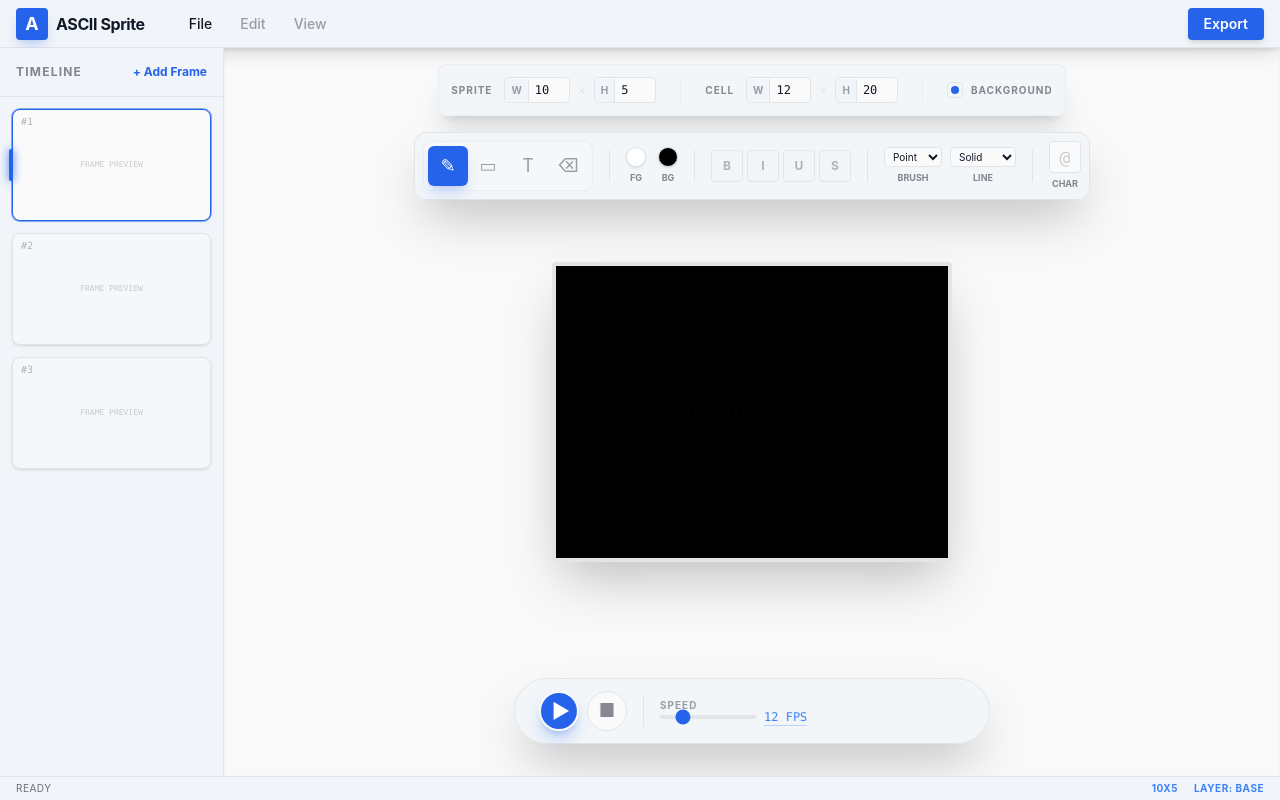
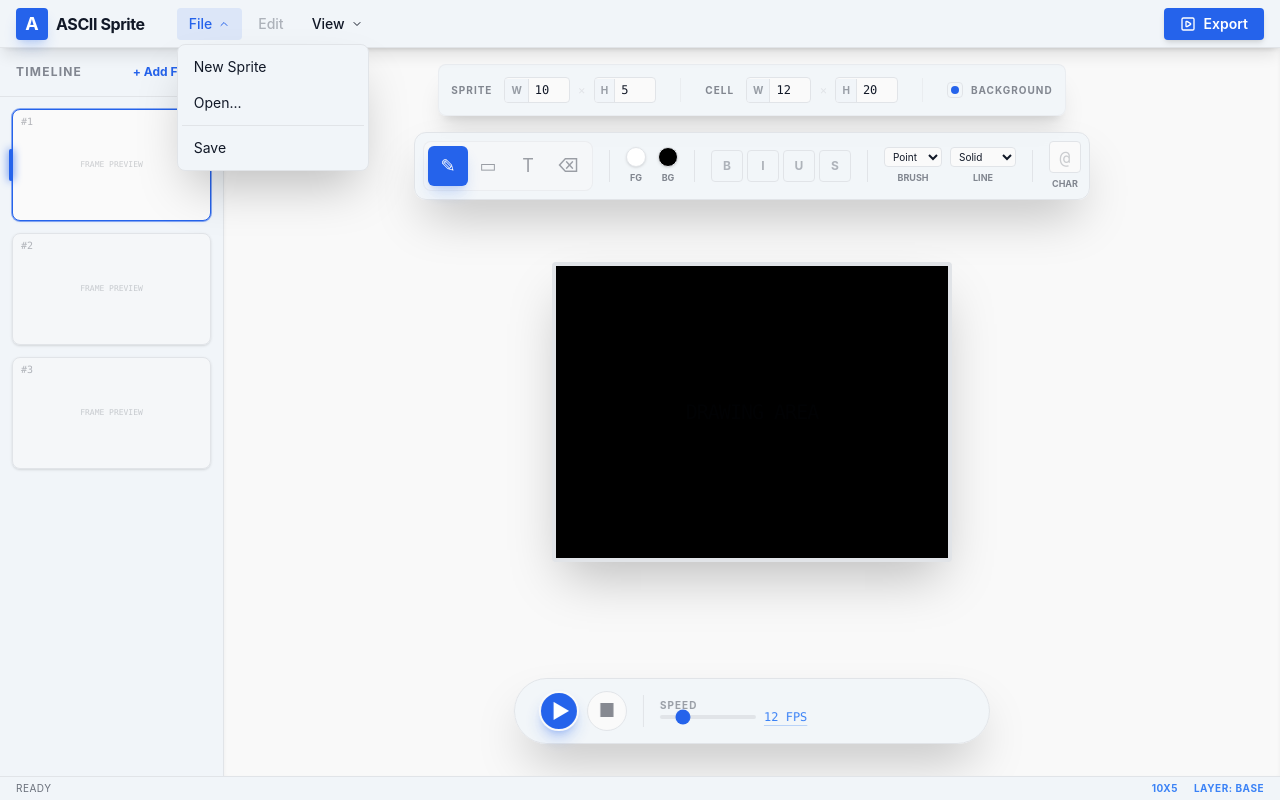
Before and after one commit to smikulcik/ascii-sprite-editor, a React (Vite) app: page / in a window 1280 px wide. Both pictures are taken after a click on the button "File". Built offline with nearby package versions, Linux system fonts and the light colour scheme.

Commit message:
feat(ui): add theme switcher in View menu with Nordic Aurora and Blueprint themes

```diff
--- a/package.json
+++ b/package.json
@@ -47,6 +47,7 @@
     "vite": "^7.3.1"
   },
   "dependencies": {
+    "lucide-react": "^0.577.0",
     "react": "^19.2.4",
     "react-dom": "^19.2.4"
   }
--- a/specs/frontend.md
+++ b/specs/frontend.md
@@ -58,6 +58,8 @@
   - Save As (JSON)
   - Export
     - GIF
+- View options
+  - Theme Switcher (Light / Dark)
 
 ## Style
 
--- a/src/renderer/components/TopBar.tsx
+++ b/src/renderer/components/TopBar.tsx
@@ -1,8 +1,30 @@
-import React from 'react'
+import React, { useState, useRef, useEffect } from 'react'
+import { useTheme } from '../contexts/ThemeContext'
+import { Sun, Moon, ChevronDown, Monitor, FileText, Settings, Layout, Layers, PlaySquare, Eye } from 'lucide-react'
 
 const TopBar: React.FC = () => {
+  const { theme, toggleTheme } = useTheme()
+  const [activeMenu, setActiveMenu] = useState<string | null>(null)
+  const menuRef = useRef<HTMLDivElement>(null)
+
+  useEffect(() => {
+    const handleClickOutside = (event: MouseEvent) => {
+      if (menuRef.current && !menuRef.current.contains(event.target as Node)) {
+        setActiveMenu(null)
+      }
+    }
+    document.addEventListener('mousedown', handleClickOutside)
+    return () => document.removeEventListener('mousedown', handleClickOutside)
+  }, [])
+
+  const menuItems = [
+    { name: 'File', icon: <FileText size={14} /> },
+    { name: 'Edit', icon: <Settings size={14} />, disabled: true },
+    { name: 'View', icon: <Eye size={14} /> },
+  ]
+
   return (
-    <header className="h-12 bg-brand-surface border-b border-brand-border flex items-center px-4 shrink-0 z-10 shadow-lg">
+    <header className="h-12 bg-brand-surface border-b border-brand-border flex items-center px-4 shrink-0 z-50 shadow-lg relative">
       <div className="flex items-center gap-2 mr-8">
         <div className="w-8 h-8 bg-brand-primary rounded flex items-center justify-center font-bold text-lg shadow-brand-primary/20 shadow-lg text-white">
           A
@@ -10,14 +32,85 @@ const TopBar: React.FC = () => {
         <h1 className="font-bold tracking-tight text-brand-text">ASCII Sprite</h1>
       </div>
 
-      <nav className="flex items-center gap-1">
-        <button className="px-3 py-1.5 rounded hover:bg-brand-bg text-sm font-medium transition-colors text-brand-text">File</button>
-        <button className="px-3 py-1.5 rounded hover:bg-brand-bg text-sm font-medium transition-colors text-brand-text/40">Edit</button>
-        <button className="px-3 py-1.5 rounded hover:bg-brand-bg text-sm font-medium transition-colors text-brand-text/40">View</button>
+      <nav className="flex items-center gap-1" ref={menuRef}>
+        {menuItems.map((item) => (
+          <div key={item.name} className="relative">
+            <button
+              onClick={() => !item.disabled && setActiveMenu(activeMenu === item.name ? null : item.name)}
+              className={`px-3 py-1.5 rounded flex items-center gap-1.5 text-sm font-medium transition-all ${
+                item.disabled
+                  ? 'text-brand-text/30 cursor-not-allowed'
+                  : activeMenu === item.name
+                    ? 'bg-brand-primary/10 text-brand-primary'
+                    : 'hover:bg-brand-bg text-brand-text'
+              }`}
+            >
+              {item.name}
+              {!item.disabled && <ChevronDown size={12} className={`transition-transform ${activeMenu === item.name ? 'rotate-180' : ''}`} />}
+            </button>
+
+            {activeMenu === 'View' && item.name === 'View' && (
+              <div className="absolute top-full left-0 mt-1 w-56 bg-brand-surface border border-brand-border rounded-lg shadow-2xl overflow-hidden animate-in fade-in slide-in-from-top-2 duration-200 z-50">
+                <div className="p-2 border-b border-brand-border bg-brand-bg/30">
+                  <span className="text-[10px] font-bold text-brand-text/40 uppercase tracking-widest px-2">Appearance</span>
+                </div>
+                <div className="p-1">
+                  <button
+                    onClick={() => { toggleTheme(); setActiveMenu(null); }}
+                    className="w-full flex items-center justify-between px-3 py-2 rounded-md hover:bg-brand-primary/10 hover:text-brand-primary transition-colors text-sm group"
+                  >
+                    <div className="flex items-center gap-2">
+                      {theme === 'dark' ? <Moon size={16} /> : <Sun size={16} />}
+                      <span>Theme: {theme === 'dark' ? 'Dark Mode' : 'Light Mode'}</span>
+                    </div>
+                    <div className={`w-8 h-4 rounded-full relative transition-colors ${theme === 'dark' ? 'bg-brand-primary' : 'bg-brand-border'}`}>
+                      <div className={`absolute top-1 w-2 h-2 bg-white rounded-full transition-all ${theme === 'dark' ? 'right-1' : 'left-1'}`} />
+                    </div>
+                  </button>
+
+                  <button className="w-full flex items-center gap-2 px-3 py-2 rounded-md hover:bg-brand-primary/10 hover:text-brand-primary transition-colors text-sm text-brand-text/50 cursor-not-allowed">
+                    <Monitor size={16} />
+                    <span>Follow System</span>
+                  </button>
+                </div>
+
+                <div className="p-2 border-t border-brand-border bg-brand-bg/30">
+                  <span className="text-[10px] font-bold text-brand-text/40 uppercase tracking-widest px-2">Layout</span>
+                </div>
+                <div className="p-1 pb-2">
+                  <button className="w-full flex items-center gap-2 px-3 py-2 rounded-md hover:bg-brand-primary/10 hover:text-brand-primary transition-colors text-sm">
+                    <Layout size={16} />
+                    <span>Reset Layout</span>
+                  </button>
+                  <button className="w-full flex items-center gap-2 px-3 py-2 rounded-md hover:bg-brand-primary/10 hover:text-brand-primary transition-colors text-sm">
+                    <Layers size={16} />
+                    <span>Toggle Overlays</span>
+                  </button>
+                </div>
+              </div>
+            )}
+
+            {activeMenu === 'File' && item.name === 'File' && (
+              <div className="absolute top-full left-0 mt-1 w-48 bg-brand-surface border border-brand-border rounded-lg shadow-2xl overflow-hidden animate-in fade-in slide-in-from-top-2 duration-200 z-50 p-1">
+                <button className="w-full flex items-center gap-2 px-3 py-2 rounded-md hover:bg-brand-primary/10 hover:text-brand-primary transition-colors text-sm text-left">
+                  <span>New Sprite</span>
+                </button>
+                <button className="w-full flex items-center gap-2 px-3 py-2 rounded-md hover:bg-brand-primary/10 hover:text-brand-primary transition-colors text-sm text-left">
+                  <span>Open...</span>
+                </button>
+                <div className="my-1 border-t border-brand-border" />
+                <button className="w-full flex items-center gap-2 px-3 py-2 rounded-md hover:bg-brand-primary/10 hover:text-brand-primary transition-colors text-sm text-left">
+                  <span>Save</span>
+                </button>
+              </div>
+            )}
+          </div>
+        ))}
       </nav>
 
       <div className="ml-auto flex items-center gap-2">
-        <button className="px-4 py-1.5 bg-brand-primary hover:bg-brand-primary/80 text-white rounded text-sm font-semibold transition-all shadow-md active:scale-95">
+        <button className="px-4 py-1.5 bg-brand-primary hover:bg-brand-primary/80 text-white rounded text-sm font-semibold transition-all shadow-md active:scale-95 flex items-center gap-2">
+          <PlaySquare size={16} />
           Export
         </button>
       </div>
--- /dev/null
+++ b/src/renderer/contexts/ThemeContext.tsx
@@ -0,0 +1,51 @@
+import React, { createContext, useContext, useEffect, useState } from 'react';
+
+type Theme = 'light' | 'dark';
+
+interface ThemeContextType {
+  theme: Theme;
+  toggleTheme: () => void;
+  setTheme: (theme: Theme) => void;
+}
+
+const ThemeContext = createContext<ThemeContextType | undefined>(undefined);
+
+export const ThemeProvider: React.FC<{ children: React.ReactNode }> = ({ children }) => {
+  const [theme, setThemeState] = useState<Theme>(() => {
+    const saved = localStorage.getItem('theme') as Theme;
+    if (saved) return saved;
+    return window.matchMedia('(prefers-color-scheme: dark)').matches ? 'dark' : 'light';
+  });
+
+  useEffect(() => {
+    const root = window.document.documentElement;
+    if (theme === 'dark') {
+      root.classList.add('dark');
+    } else {
+      root.classList.remove('dark');
+    }
+    localStorage.setItem('theme', theme);
+  }, [theme]);
+
+  const toggleTheme = () => {
+    setThemeState((prev) => (prev === 'light' ? 'dark' : 'light'));
+  };
+
+  const setTheme = (newTheme: Theme) => {
+    setThemeState(newTheme);
+  };
+
+  return (
+    <ThemeContext.Provider value={{ theme, toggleTheme, setTheme }}>
+      {children}
+    </ThemeContext.Provider>
+  );
+};
+
+export const useTheme = () => {
+  const context = useContext(ThemeContext);
+  if (context === undefined) {
+    throw new Error('useTheme must be used within a ThemeProvider');
+  }
+  return context;
+};
--- a/src/renderer/index.css
+++ b/src/renderer/index.css
@@ -12,7 +12,7 @@
 }
 
 :root {
-  /* Blueprint (Light Mode) */
+  /* Blueprint (Light Mode) - Default */
   --bg: #fafafa;
   --surface: #f1f5f9;
   --primary: #2563eb;
@@ -36,8 +36,7 @@
   -moz-osx-font-smoothing: grayscale;
 }
 
-@media (prefers-color-scheme: dark) {
-  :root {
+.dark {
   /* Nordic Aurora (Dark Mode) */
   --bg: #0f111a;
   --surface: #1a1c25;
@@ -47,7 +46,8 @@
   --text: #a6accd;
   --border: #292d3e;
   --detail: #82aaff;
-  }
+
+  color-scheme: dark;
 }
 
 body {
--- a/src/renderer/main.tsx
+++ b/src/renderer/main.tsx
@@ -2,9 +2,12 @@ import React from 'react'
 import ReactDOM from 'react-dom/client'
 import App from './App'
 import './index.css'
+import { ThemeProvider } from './contexts/ThemeContext'
 
 ReactDOM.createRoot(document.getElementById('root') as HTMLElement).render(
   <React.StrictMode>
-    <App />
+    <ThemeProvider>
+      <App />
+    </ThemeProvider>
   </React.StrictMode>
 )
```
Also changed, not shown: 1 other file (tests, documents, lock files or other folders). Lines whose indentation alone changed are shown as unchanged.
